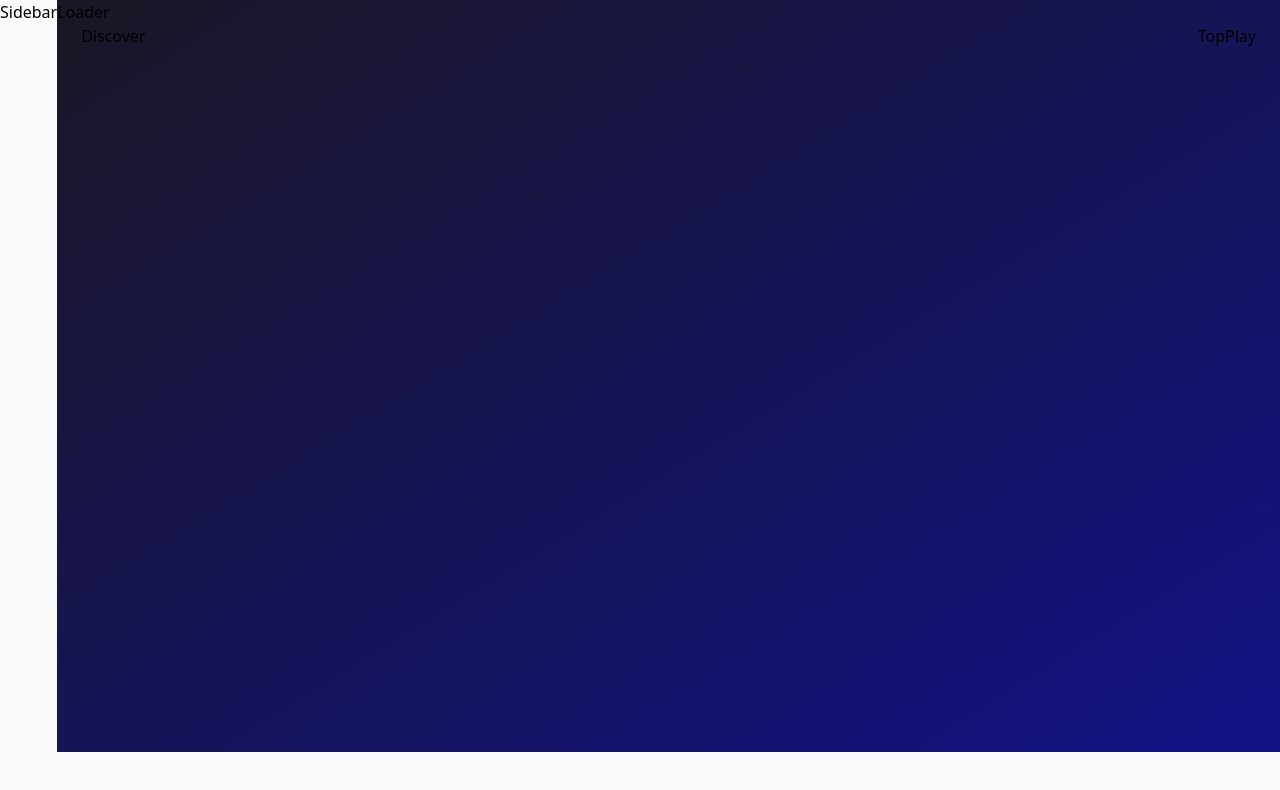
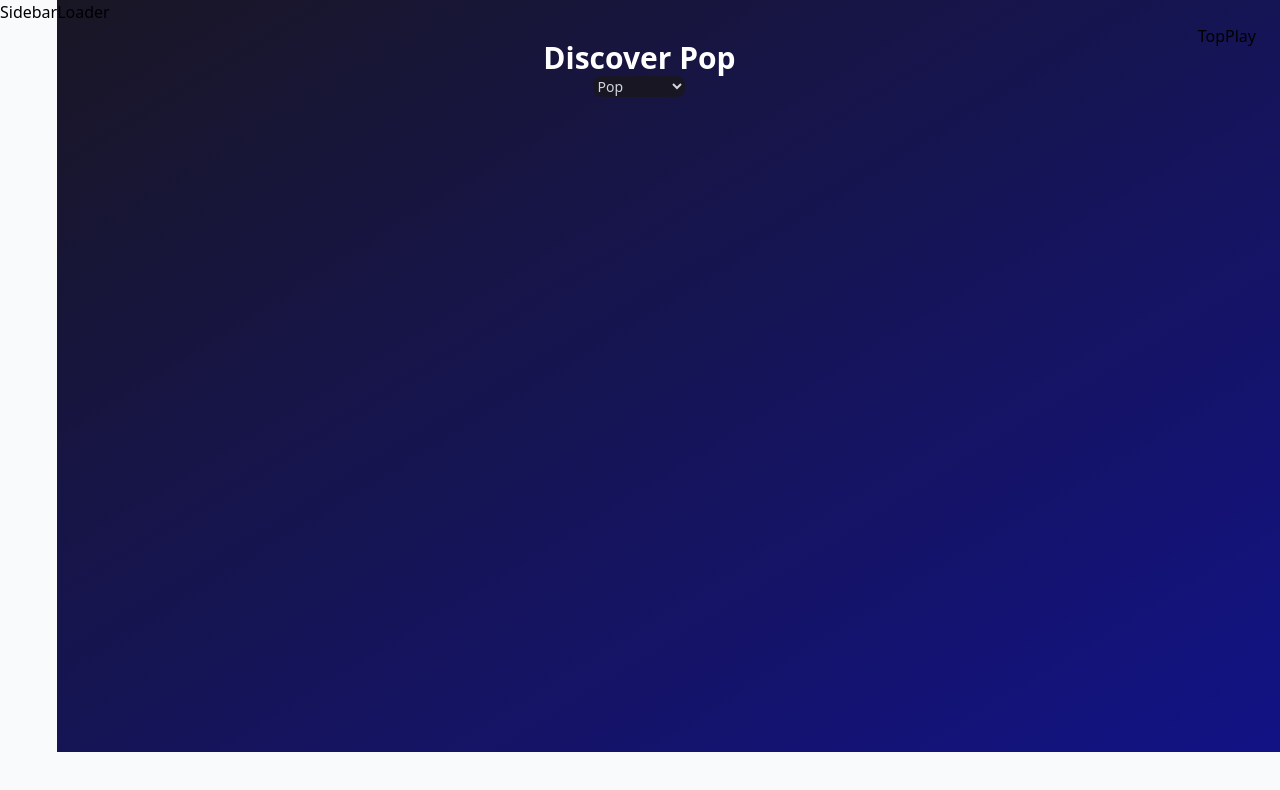
Before and after one commit to ivanrastegorac/lyriks, a React (Vite) app: page / in a window 1280 px wide. Shown: the top 790 px of the page. Built offline with nearby package versions, Linux system fonts and the light colour scheme.

Commit message:
Added styles and mapped genre styles to Discover page

```diff
--- a/src/pages/Discover.jsx
+++ b/src/pages/Discover.jsx
@@ -1,3 +1,26 @@
-const Discover = () => <div>Discover</div>;
+import { genres } from '../assets/constants.js';
+
+const Discover = () => {
+  const genreTitle = 'Pop';
+
+  return (
+    <div className="flex flex-col">
+      <div className="w-full flex justify-between items-center sm:flex-rpw flex-col mt-4 mb-10">
+        <h2 className="font-bold text-3xl text-white">Discover {genreTitle}</h2>
+        <select
+          onChange={() => {}}
+          value=""
+          className="bg-black text-gray-300 text-sm rounded-lg outline-none sm:mt-0 mt-5"
+        >
+          {genres.map((genre) => (
+            <option key={genre.value} value={genre.value}>
+              {genre.title}
+            </option>
+          ))}
+        </select>
+      </div>
+    </div>
+  );
+};
 
 export default Discover;
```
